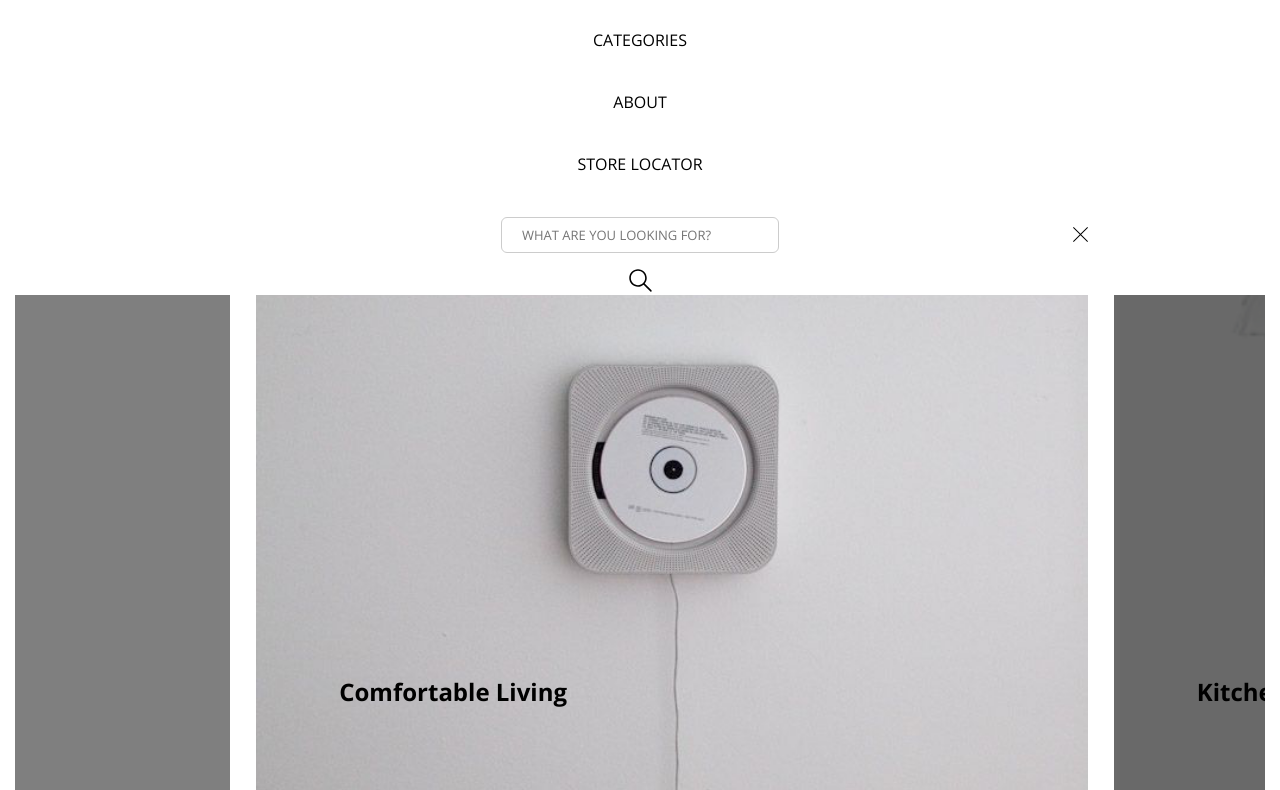
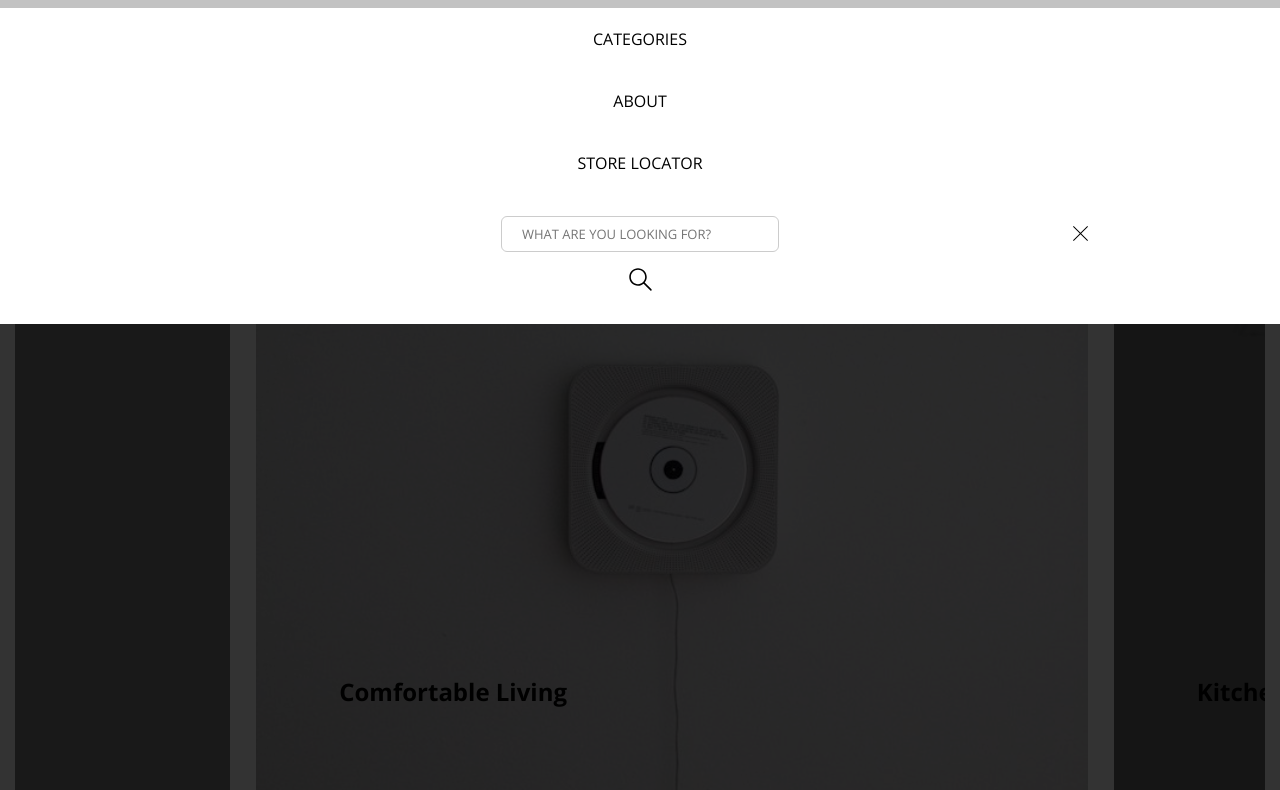
Before and after one commit to Fedya-Mercuriev/muji-tribute, a plain HTML site: page index.html in a window 1280 px wide. Shown: the part 57-847 px from the top of the page. Drawn offline with nearby package versions, Linux system fonts and the light colour scheme.

Commit message:
Added a darkening curtain when menu is actvated

```diff
--- a/css/style.css
+++ b/css/style.css
@@ -1,4 +1,5 @@
 body {
+  position: relative;
   margin: 0;
   background-color: #fff;
   font-family: 'Open Sans', sans-serif;
@@ -10,6 +11,18 @@ body {
   margin: 0 auto;
 }
 */
+
+.darken-background-block--menu-active {
+  position: absolute;
+  top: 0;
+  left: 0;
+  z-index: 999;
+  display: block;
+  width: 100%;
+  height: 100%;
+  background-color: rgba(0, 0, 0, 0.8);
+}
+
 .navbar {
   position: fixed;
   top: 0;
@@ -60,11 +73,12 @@ body {
   flex-wrap: wrap;
   align-items: center;
   position: absolute;
-  top: 66px;
+  top: 65px;
   left: 0;
   list-style-type: none;
   width: 100%;
   padding: 0;
+  padding-bottom: 30px;
   border: 0;
   margin: 0;
   background-color: #fff;
--- a/index.html
+++ b/index.html
@@ -8,7 +8,7 @@
   <link href="https://fonts.googleapis.com/css?family=Open+Sans:400,600,700" rel="stylesheet">
 </head>
 <body>
-  <div class="container">
+  <div class="darken-background-block--menu-active"></div>
     <header class="navbar">
     <div class="navbar-content">
       <a href="" class="site-icon">
@@ -22,7 +22,7 @@
       <a href="" class="cart">Cart
         <span class="cart__items-in-cart">3</span>
       </a>
-      <ul class="menu">
+      <ul class="menu mobile--active">
         <li class="menu__item item-categories"><a href="">Categories</a></li>
         <li class="menu__item item-about"><a href="">About</a></li>
         <li class="menu__item item-store-locator"><a href="">Store Locator</a></li>
@@ -308,6 +308,5 @@
       </ul>
       <span class="copyright">&copy;	Ryohin Keikaku Europe Ltd</span>
     </footer>
-  </div>
 </body>
 </html>
```
